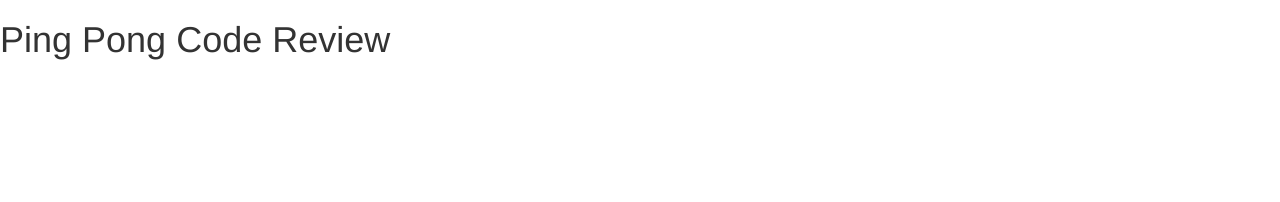
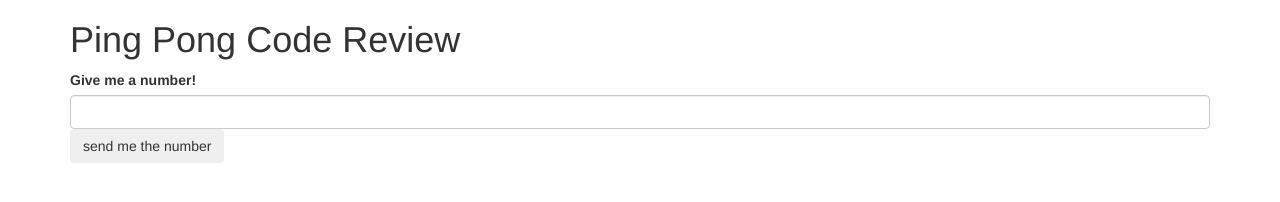
Before and after one commit to danjsiegel/arrayCodeReview, a plain HTML site: page index.html in a window 1280 px wide. Drawn offline with Linux system fonts and the light colour scheme.

Commit message:
it will have a button that submits a number

```diff
--- a/index.html
+++ b/index.html
@@ -8,6 +8,14 @@
     <title>Ping Pong Code Review</title>
   </head>
   <body>
-    <h1>Ping Pong Code Review</h1>
+    <div class="container">
+      <h1>Ping Pong Code Review</h1>
+      <form id="thetest">
+        <label for="numberinput">Give me a number!</label>
+        <input id="numberinput" class="form-control" type="text">
+        <button type="submit" class="btn">send me the number</button>
+      </form>
+
+    </div>
   </body>
 </html>
--- a/js/scripts.js
+++ b/js/scripts.js
@@ -0,0 +1,7 @@
+
+
+$(document).ready(function() {
+  $("form#thetest").submit(function() {
+    event.preventDefault();
+  });
+});
```
